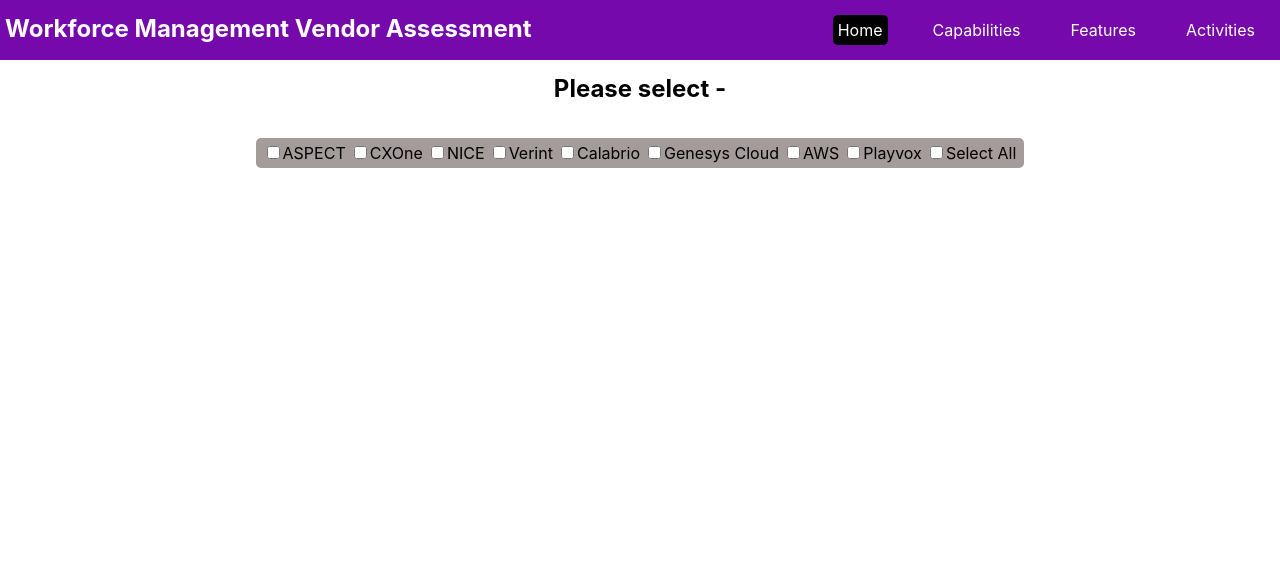
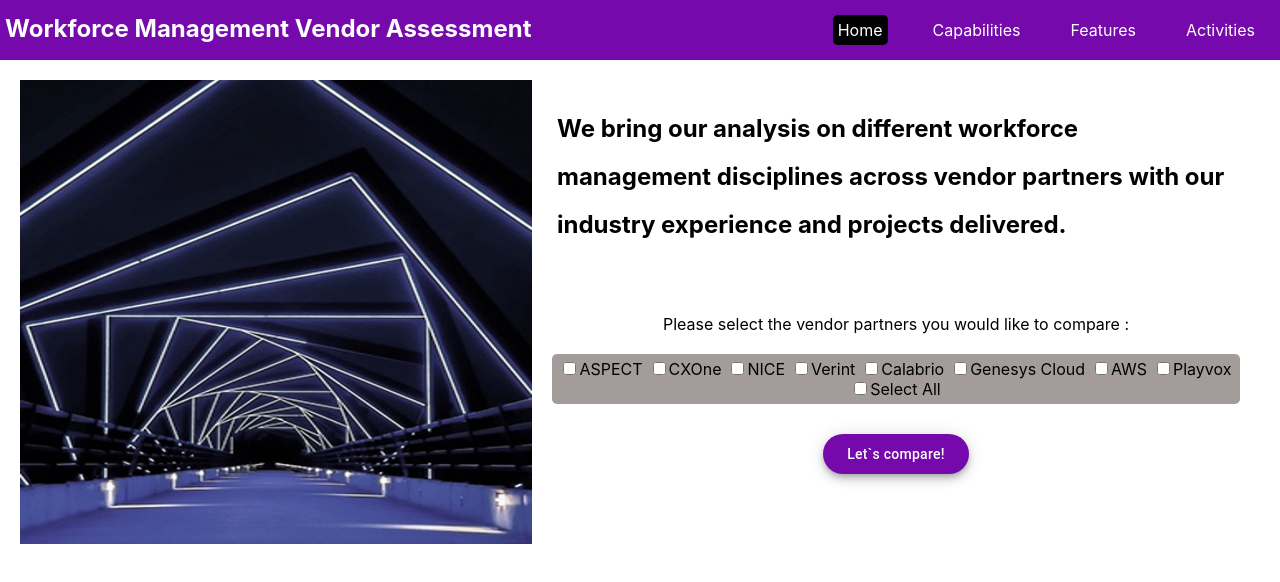
Before and after one commit to amanpatniajmer/vendorComparisonWebApp, a React (Create React App) app: page / in a window 1280 px wide. Shown: the top 582 px of the page. Built offline with nearby package versions, Linux system fonts and the light colour scheme.

Commit message:
landing home page created

```diff
--- a/src/App.css
+++ b/src/App.css
@@ -44,7 +44,7 @@
  flex-wrap: wrap;
  justify-content: space-around;
  background-color: rgba(142, 131, 131, 0.8);
- max-width: 60%;
+ max-width: 60vw;
  padding: 5px;
  border-radius: 5px;
  margin: auto;
@@ -66,32 +66,30 @@
   margin: auto;
 }
 
-.controls button{
+button {
   background-color: var(--primary-color);
   color: white;
   border: black solid 1px;
   border-radius: 5px;
   margin: 2px;
-
-}
-
-.controls button {
   align-items: center;
-  background-color: #fff;
-  border-radius: 24px;
-  border-style: none;
-  box-shadow: rgba(0, 0, 0, .2) 0 3px 5px -1px,rgba(0, 0, 0, .14) 0 6px 10px 0,rgba(0, 0, 0, .12) 0 1px 18px 0;
-  box-sizing: border-box;
-  color: #3c4043;
   cursor: pointer;
   display: inline-flex;
+  border-radius: 24px;
   font-family: "Google Sans",Roboto,Arial,sans-serif;
   font-size: 14px;
   font-weight: 500;
   height: 40px;
   letter-spacing: .25px;
   padding: 2px 24px;
+  border-style: none;
+  box-shadow: rgba(0, 0, 0, .2) 0 3px 5px -1px,rgba(0, 0, 0, .14) 0 6px 10px 0,rgba(0, 0, 0, .12) 0 1px 18px 0;
   transition: box-shadow 280ms cubic-bezier(.4, 0, .2, 1),opacity 15ms linear 30ms,transform 270ms cubic-bezier(0, 0, .2, 1) 0ms;
+}
+
+.controls button {
+  background-color: #fff;
+  color: #3c4043;
 }
 
 .controls button:hover {
@@ -129,7 +127,7 @@
   box-shadow: rgba(60, 64, 67, .3) 0 1px 3px 0, rgba(60, 64, 67, .15) 0 4px 8px 3px;
 }
 
-.controls a {
+a {
   text-decoration: none;
 }
 .controls {
@@ -138,7 +136,7 @@
   padding: 10px 100px 20px 100px;
 }
 
-.controls button.next, button.prev{
+.controls button.next, button.prev, button {
   background-color: var(--primary-color);
   color: white;
 }
@@ -272,6 +270,23 @@
   margin: auto;
 }
 
-#tab {
+#homePage {
+  display: flex;
+  padding: 20px;
+}
 
+#homePage img {
+  width: 40vw;
+  min-width: 300px;
 }
+
+#homePage .content {
+  padding: 20px;
+  display: flex;
+  flex-direction: column;
+  align-items: center;
+}
+
+#homePage .content button{
+  margin: 30px;
+}
--- a/src/Components/Navbar.js
+++ b/src/Components/Navbar.js
@@ -15,7 +15,7 @@
         <Header heading={heading}/>
         <ul>
             <li>
-            <Link to='/' className={active === "Home" ? 'active' : ''}>Home</Link>
+            <Link to={'/' + query} className={active === "Home" ? 'active' : ''}>Home</Link>
             </li>
             <li>
             <Link to={'/capability-assessment-dashboard' + query} className={active === "Capabilities" ? 'active' : ''}>Capabilities</Link>
--- a/src/Pages/Home.js
+++ b/src/Pages/Home.js
@@ -1,19 +1,42 @@
-import React, { useEffect } from 'react'
+import React, { useEffect, useState } from 'react'
+import { Link, useLocation } from 'react-router-dom'
 import ComparisonForm from '../Components/ComparisonForm'
 import Header from '../Components/Header'
+import homeImage from '../images/home.jpeg'
 
 const Home = ({setActive}) => {
+  let location = useLocation();
+  const [queryInBinary, setQueryInBinary] = useState('')
+
   let allComparisons = ["ASPECT","CXOne","NICE","Verint","Calabrio","Genesys Cloud","AWS","Playvox"]
 
   useEffect(() => {
     setActive("Home")
-  })
+    const { search } = location;
+    let query = new URLSearchParams(search).get('q');
+    if (query !== null) {
+        setQueryInBinary(query)
+    }
+    // eslint-disable-next-line
+}, [location])
+
+  function goTo(){
+
+  }
 
   return (
-    <>
-      <Header heading={"Please select - "} className='center'/>
-      <ComparisonForm comparisonKeys={allComparisons}/>
-    </>
+    <div id='homePage'>
+      <div>
+        <img src={homeImage}/>
+      </div>
+      <div className='content'>
+        <Header heading={"We bring our analysis on different workforce management disciplines across vendor partners with our industry experience and projects delivered."}/>
+        <br/><br/><br/>
+        {"Please select the vendor partners you would like to compare :"}
+        <ComparisonForm comparisonKeys={allComparisons}/>
+        <Link to={`/capability-assessment-dashboard?q=${queryInBinary}`}><button>Let`s compare!</button></Link>
+      </div>
+    </div>
   )
 }
 
```
Also changed, not shown: src/images/home.jpeg (added).
